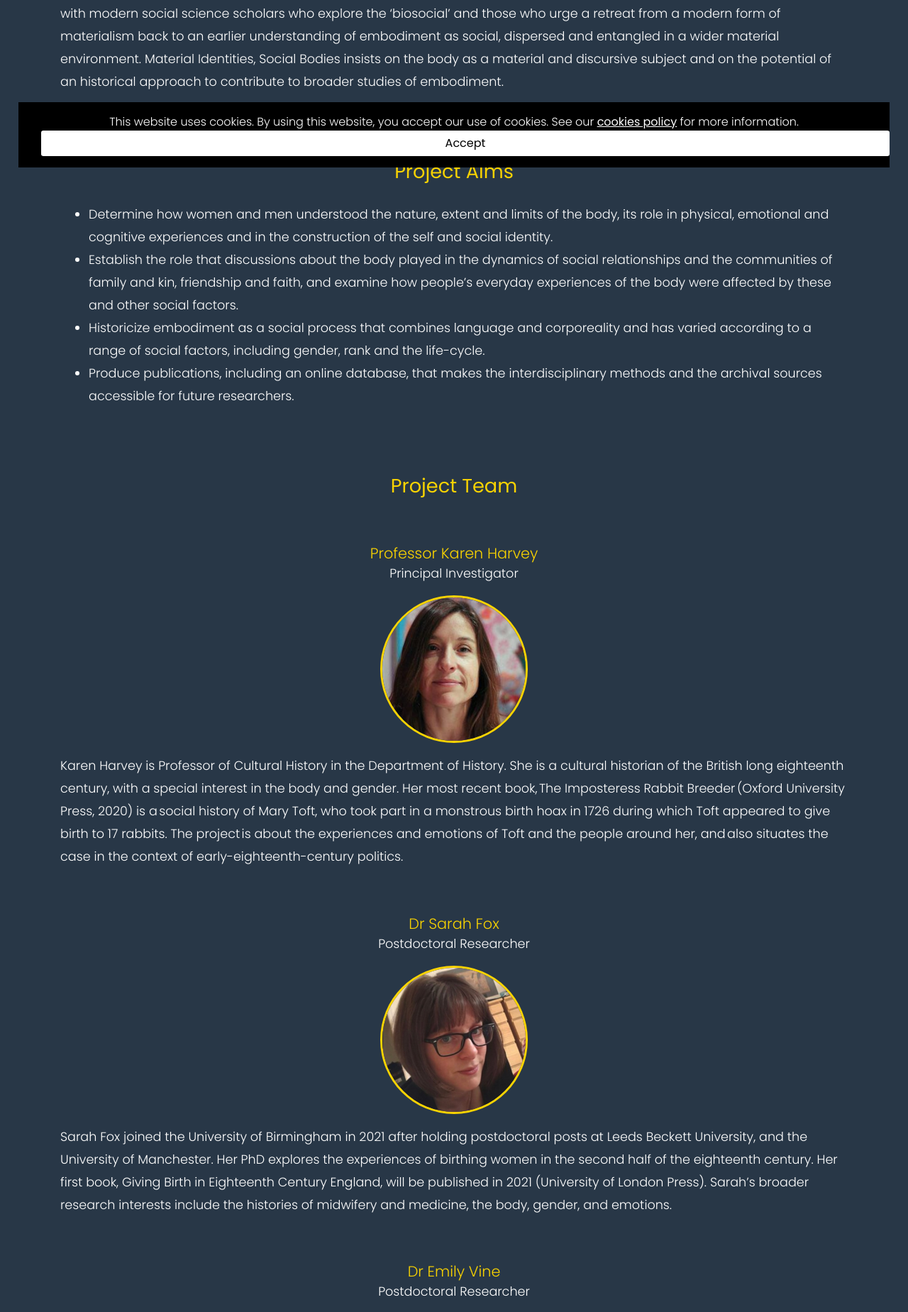
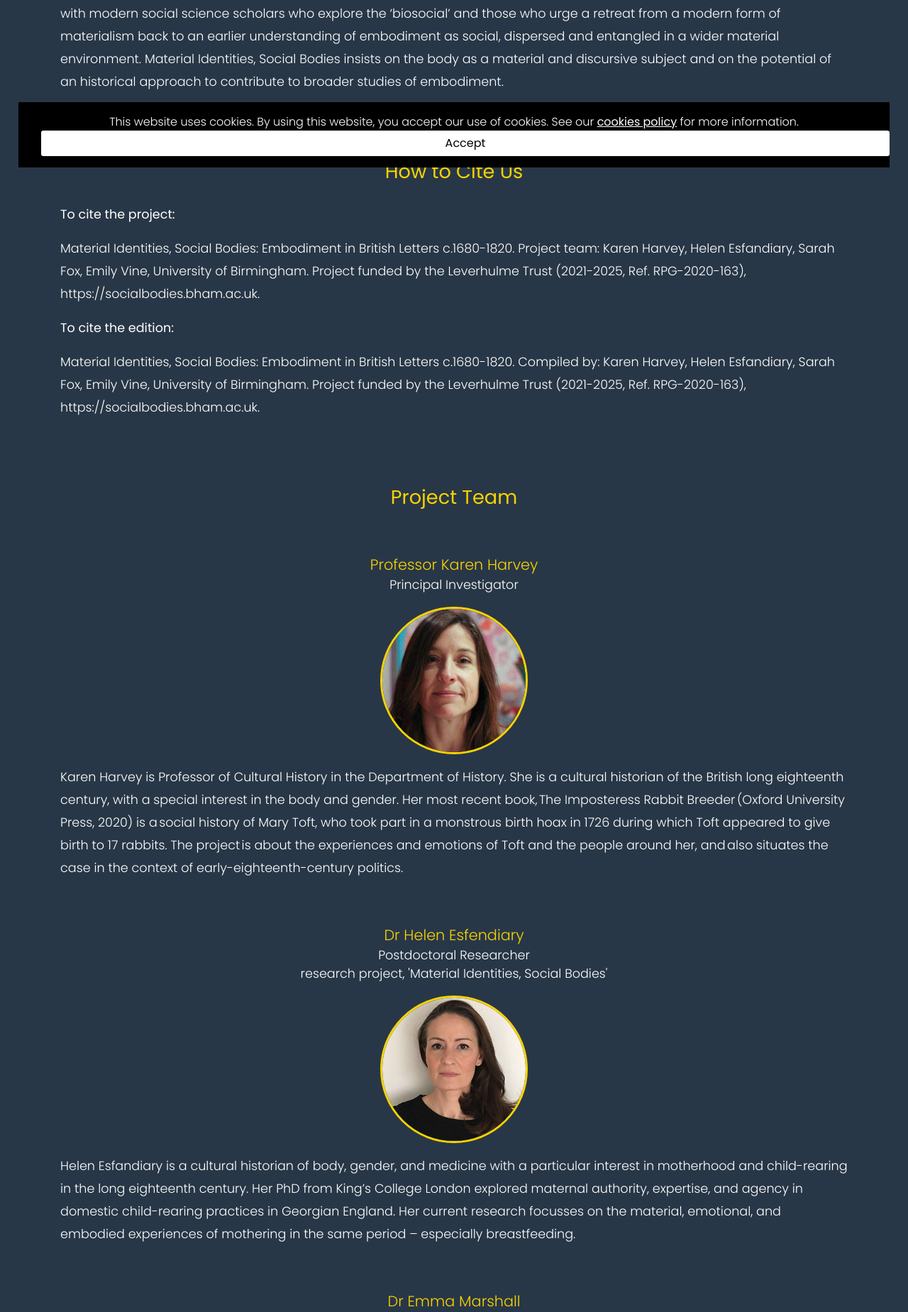
Before and after one commit to bear-rsg/social-bodies, a Django app: page /about/ in a window 1280 px wide. Shown: the part 538-2387 px from the top of the page at 71% size. Run offline with Django 4.2, Linux system fonts and the light colour scheme; parts of the project's set-up code (start-up, migrations or seed data) failed here and were passed over.

Commit message:
minor content updates to team and citation

```diff
--- a/django/core/local_settings.example.py
+++ b/django/core/local_settings.example.py
@@ -18,6 +18,9 @@ DEBUG = True/False
 
 # Set to ['*'] if in development, or specific IP addresses and domains if in production
 ALLOWED_HOSTS = ['*']/['social-bodies.bham.ac.uk']
+
+# Used by Django Debug Toolbar (remove/comment line to hide DDT in UI during dev)
+INTERNAL_IPS = ["127.0.0.1"]
 
 # Set the database name below
 DATABASES = {
--- a/django/core/settings.py
+++ b/django/core/settings.py
@@ -34,10 +34,6 @@ MIDDLEWARE = [
     'django.contrib.auth.middleware.AuthenticationMiddleware',
     'django.contrib.messages.middleware.MessageMiddleware',
     'django.middleware.clickjacking.XFrameOptionsMiddleware',
-]
-
-INTERNAL_IPS = [
-    "127.0.0.1"
 ]
 
 ROOT_URLCONF = 'core.urls'
--- a/django/core/static/css/custom.css
+++ b/django/core/static/css/custom.css
@@ -67,6 +67,22 @@ button {
 .helptext {
     opacity: 0.8;
     font-size: 0.9em;
+}
+
+#feedback-btn {
+    position: fixed;
+    bottom: 2em;
+    right: 2em;
+    background: #f9d301;
+    color: #283747;
+    font-weight: bold;
+    padding: 0.7em 1em;
+    font-size: 1.1em;
+    border-radius: 1em;
+}
+
+#feedback-btn:hover {
+    text-decoration: none;
 }
 
 /* ---------- Navigation ---------- */
--- a/django/core/static/css/custom_small.css
+++ b/django/core/static/css/custom_small.css
@@ -13,6 +13,7 @@
         color: #FFF;
         font-size: 1.7em;
         padding-right: 0.35em;
+        width: fit-content;
     }
 
     /* ---------- Main ---------- */
--- a/django/core/templates/base.html
+++ b/django/core/templates/base.html
@@ -104,6 +104,11 @@
             </div>
         </main>
 
+        <!-- Feedback button -->
+        <a id="feedback-btn" href="mailto:socialbodies@contacts.bham.ac.uk?subject=Social Bodies website feedback">
+            <i class="fas fa-comment-dots"></i> Feedback
+        </a>
+
         <!-- Footer -->
         <footer class="container-fluid">
             <!-- Content -->
--- a/django/general/templates/general/about.html
+++ b/django/general/templates/general/about.html
@@ -13,21 +13,19 @@
             Eighteenth-century lives were lived within a grid of social relations and an individual’s personal identity was embedded within corporate identities, such as the family. The body was experienced in the context of these social relationships of household, kin, friends and faith. Letters are an unrivalled but underused source for exposing the dynamics, including power dynamics, of eighteenth-century relationships around the body, and the patterns we can detect in this economy of body communication offers a new route into the everyday workings of these relationships. Material Identities, Social Bodies situates the body in other areas of social history, including the history of the family, friendship, religion and business. In exploring the nature of these ‘social bodies’, Material Identities addresses important questions about the coupling of modernity, individual self and personal body, and seeks to transform how historians conceptualize selfhood and body over time. In this way, the project also engages with modern social science scholars who explore the ‘biosocial’ and those who urge a retreat from a modern form of materialism back to an earlier understanding of embodiment as social, dispersed and entangled in a wider material environment. Material Identities, Social Bodies insists on the body as a material and discursive subject and on the potential of an historical approach to contribute to broader studies of embodiment.
         </p>
 
-        <h2>Project Aims</h2>
-        <ul>
-            <li>
-                Determine how women and men understood the nature, extent and limits of the body, its role in physical, emotional and cognitive experiences and in the construction of the self and social identity.
-            </li>
-            <li>
-                Establish the role that discussions about the body played in the dynamics of social relationships and the communities of family and kin, friendship and faith, and examine how people’s everyday experiences of the body were affected by these and other social factors.
-            </li>
-            <li>
-                Historicize embodiment as a social process that combines language and corporeality and has varied according to a range of social factors, including gender, rank and the life-cycle.
-            </li>
-            <li>
-                Produce publications, including an online database, that makes the interdisciplinary methods and the archival sources accessible for future researchers.
-            </li>
-        </ul>
+        <h2>How to Cite Us</h2>
+        <p>
+            <strong>To cite the project:</strong>
+        </p>
+        <p>
+            Material Identities, Social Bodies: Embodiment in British Letters c.1680-1820. Project team: Karen Harvey, Helen Esfandiary, Sarah Fox, Emily Vine, University of Birmingham. Project funded by the Leverhulme Trust (2021-2025, Ref. RPG-2020-163), https://socialbodies.bham.ac.uk.
+        </p>
+        <p>
+            <strong>To cite the edition:</strong>
+        </p>
+        <p>
+            Material Identities, Social Bodies: Embodiment in British Letters c.1680-1820. Compiled by: Karen Harvey, Helen Esfandiary, Sarah Fox, Emily Vine, University of Birmingham. Project funded by the Leverhulme Trust (2021-2025, Ref. RPG-2020-163), https://socialbodies.bham.ac.uk.
+        </p>
 
         <h2>Project Team</h2>
 
@@ -41,6 +39,34 @@
         <p>
             Karen Harvey is Professor of Cultural History in the Department of History. She is a cultural historian of the British long eighteenth century, with a special interest in the body and gender. Her most recent book, The Imposteress Rabbit Breeder (Oxford University Press, 2020) is a social history of Mary Toft, who took part in a monstrous birth hoax in 1726 during which Toft appeared to give birth to 17 rabbits. The project is about the experiences and emotions of Toft and the people around her, and also situates the case in the context of early-eighteenth-century politics.
         </p>
+
+        <div class="team-member-name">
+            Dr Helen Esfendiary
+        </div>
+        <div class="team-member-role">
+            Postdoctoral Researcher
+            <br>
+            research project, 'Material Identities, Social Bodies'
+        </div>
+        <img src="{% static 'images/team/helen-esfandiary.jpg' %}" alt="Helen Esfendiary" class="team-member-photo">
+        <p>
+            Helen Esfandiary is a cultural historian of body, gender, and medicine with a particular interest in motherhood and child-rearing in the long eighteenth century. Her PhD from King’s College London explored maternal authority, expertise, and agency in domestic child-rearing practices in Georgian England. Her current research focusses on the material, emotional, and embodied experiences of mothering in the same period – especially breastfeeding.
+        </p>
+
+        <div class="team-member-name">
+            Dr Emma Marshall
+        </div>
+        <div class="team-member-role">
+            Postdoctoral Researcher
+            <br>
+            public engagement project, 'A Time for Letters'
+        </div>
+        <img src="{% static 'images/team/emma-marshall.jpg' %}" alt="Emma Marshall" class="team-member-photo">
+        <p>
+            Emma Marshall completed her PhD, funded by the Wolfson Foundation, at the University of York in 2024. Her thesis drew on extensive archival research to explore illness and care in seventeenth- and eighteenth-century family correspondence. Before joining the project, she held a Postdoctoral Fellowship at the Humanities Research Centre, University of York, and a Folger Shakespeare Library Research Fellowship. Emma’s wider research interests include histories of domestic medicine, bodily and emotional experience, and individual and family life-cycles.
+        </p>
+
+        <h2>Previous Team Members</h2>
 
         <div class="team-member-name">
             Dr Sarah Fox
--- a/django/researchdata/views/letter.py
+++ b/django/researchdata/views/letter.py
@@ -61,10 +61,6 @@ class LetterDetailView(DetailView):
                 {'label': 'Sent Time', 'value': self.object.sent_time},
                 {'label': 'Location: Sent from', 'value': self.object.sent_from_location},
                 {'label': 'Location: Sent to', 'value': self.object.sent_to_location},
-                {'label': 'Letter Type', 'value': common.html_details_list_items(self.object.letter_type.all())},
-                {'label': 'Commentary', 'value': common.html_details_list_items(self.object.commentary.all())},
-                {'label': 'Location', 'value': common.html_details_list_items(self.object.location.all())},
-                {'label': 'Estimated Proportion of the Letter', 'value': self.object.estimated_proportion_of_letter},
             ],
         ])
 
```
Also changed, not shown: django/researchdata/models.py (+17 -0 lines), django/researchdata/templates/researchdata/detail-letter.html (+8 -0 lines), django/core/static/images/team/emma-marshall.jpg (added), django/core/static/images/team/helen-esfandiary.jpg (added), django/core/static/images/team/sarah-fox.jpg.
